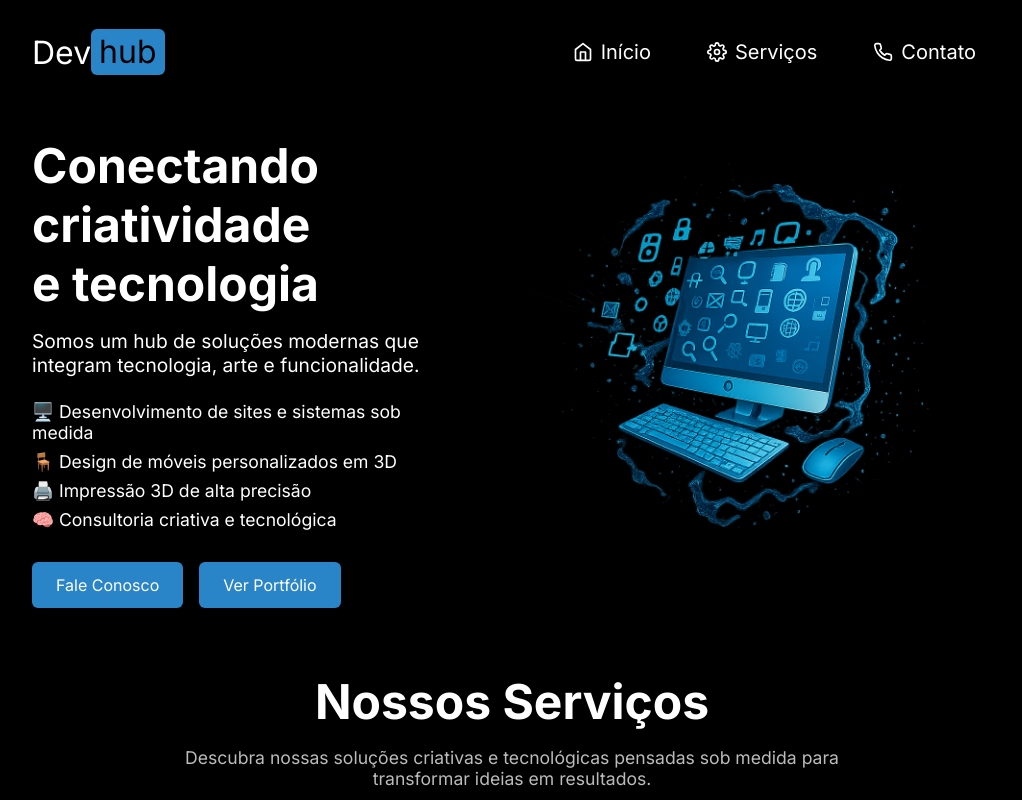
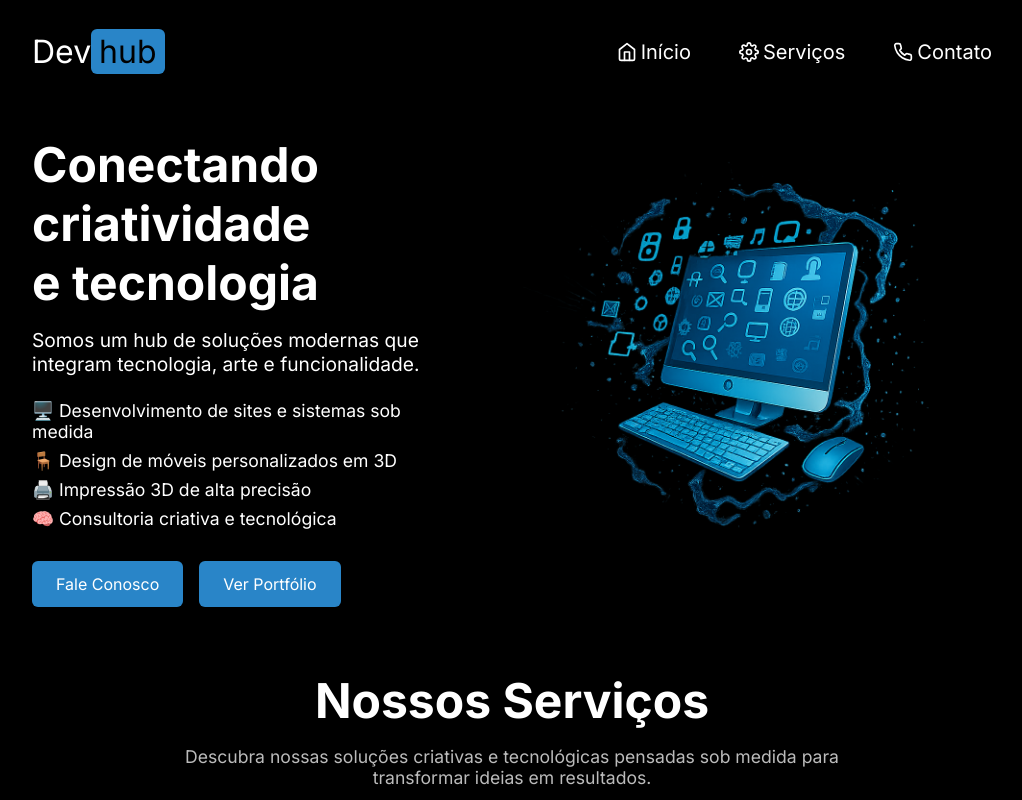
Before and after one commit to SrTinny/devhub, a React (Vite) app: page / in a window 1280 px wide. Shown: the top 800 px of the page, without its empty margins (128-1150 px from the left). Built offline with nearby package versions, Linux system fonts and the light colour scheme.

Commit message:
style: adicionando efeito de hover sublinhado aos itens do menu em telas maiores

```diff
--- a/src/components/Header/Header.module.css
+++ b/src/components/Header/Header.module.css
@@ -108,28 +108,43 @@
 
   .navDesktop {
     display: flex;
-    gap: 1.5rem;
+    gap: 3rem;
+  }
+  .navDesktop a {
+    position: relative;
+    display: flex;
+    color: var(--text);
+    font-weight: 500;
+    text-decoration: none;
+    font-size: 1.25rem;
+    transition: color 0.3s;
+    align-items: center;
+    padding: 3px 0;
+    gap: 0.25rem;
   }
 
-  .navDesktop a {
-    display: flex;
-    align-items: center;
-    gap: 0.5rem;
-    color: var(--text);
-    text-decoration: none;
-    font-weight: 500;
-    transition: color 0.3s;
-    font-size: 1.25rem;
-    padding: 0.5rem 1rem;
+  .navDesktop a::after {
+    content: "";
+    position: absolute;
+    left: 0;
+    bottom: 0px;
+    width: 0%;
+    height: 2px;
+    background-color: var(--primary);
+    transition: width 0.3s ease;
   }
 
+  .navDesktop a:hover::after {
+    width: 100%;
+  }
   .navDesktop a:hover {
     color: var(--primary);
+    transition: all 0.3s ease;
   }
-
   .menuButton {
     display: none;
   }
+
   .mobileMenu,
   .mobileMenu.open,
   .overlay {
```
